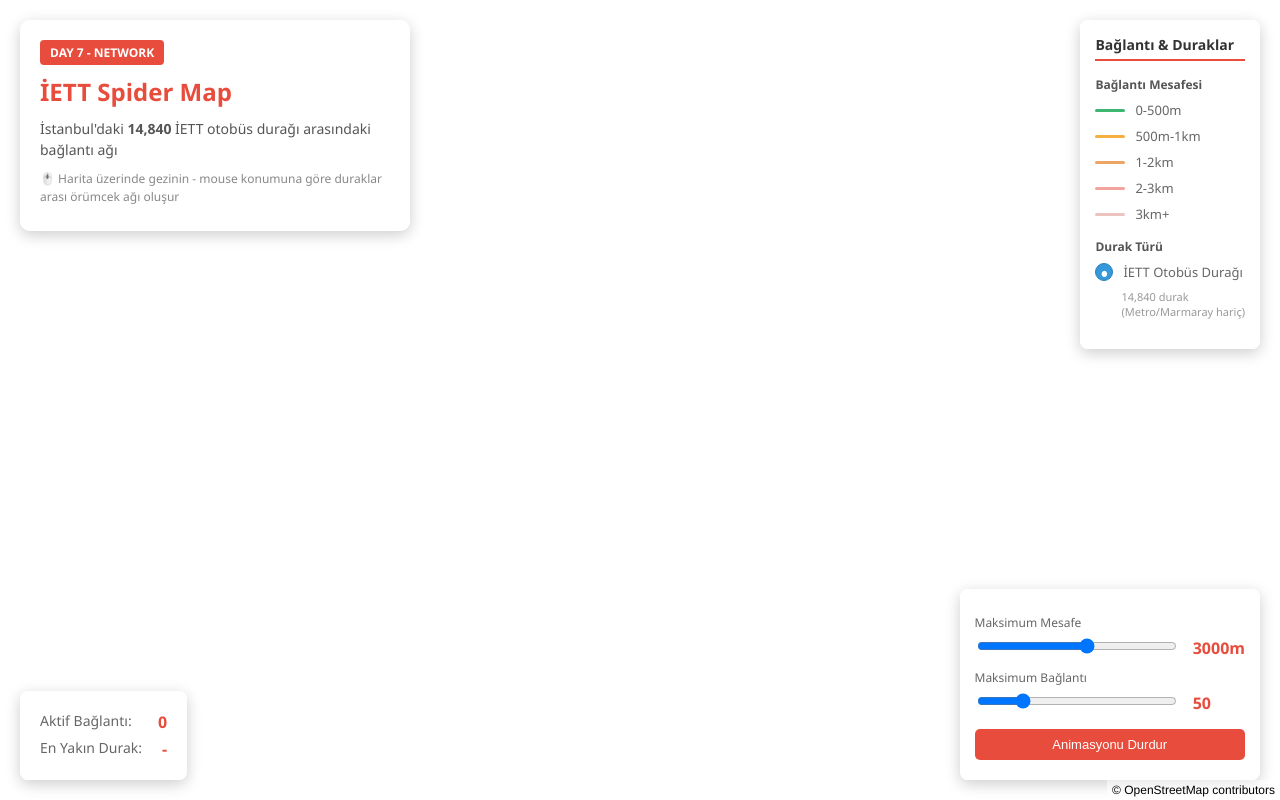
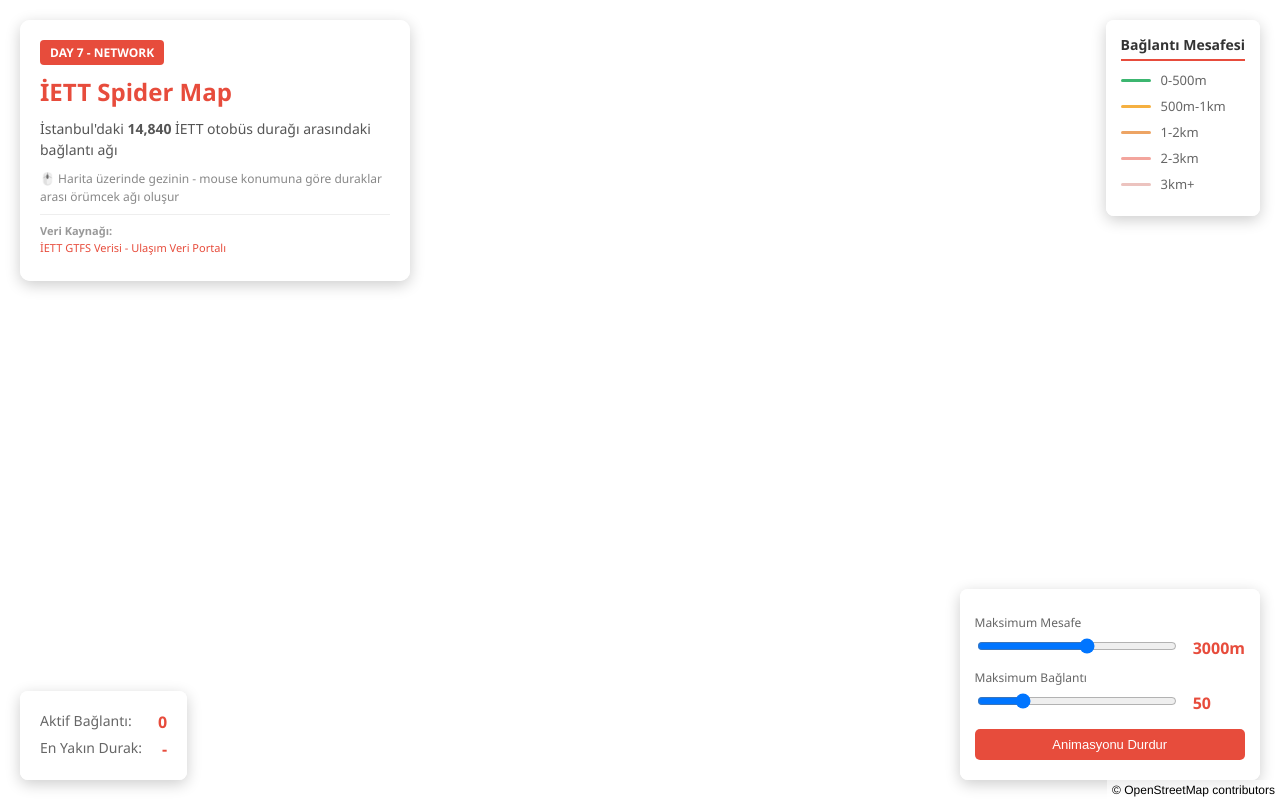
Before and after one commit to okansafak/30DayMapChallenge2025, a website: page maps/day07.html in a window 1280 px wide. Drawn offline with nearby package versions, Linux system fonts and the light colour scheme; no server answers.

Commit message:
Add data source link and simplify legend

```diff
--- a/maps/day07.html
+++ b/maps/day07.html
@@ -115,17 +115,6 @@
             margin-right: 10px;
             border-radius: 2px;
         }
-        .legend-symbol {
-            width: 16px;
-            height: 16px;
-            margin-right: 10px;
-            border-radius: 50%;
-            display: flex;
-            align-items: center;
-            justify-content: center;
-            font-size: 10px;
-            flex-shrink: 0;
-        }
         .legend-label {
             color: #666;
         }
@@ -184,6 +173,12 @@
         <p style="font-size: 12px; color: #888; margin-top: 10px;">
             🖱️ Harita üzerinde gezinin - mouse konumuna göre duraklar arası örümcek ağı oluşur
         </p>
+        <p style="font-size: 11px; color: #999; margin-top: 8px; border-top: 1px solid #eee; padding-top: 8px;">
+            <strong>Veri Kaynağı:</strong><br>
+            <a href="https://ulasav.csb.gov.tr/dataset/34-iett-gtfs-verisi" target="_blank" style="color: #e74c3c; text-decoration: none;">
+                İETT GTFS Verisi - Ulaşım Veri Portalı
+            </a>
+        </p>
     </div>
 
     <div class="stats">
@@ -198,10 +193,8 @@
     </div>
 
     <div class="legend">
-        <h3>Bağlantı & Duraklar</h3>
+        <h3>Bağlantı Mesafesi</h3>
 
-        <div class="legend-section">
-            <div class="legend-section-title">Bağlantı Mesafesi</div>
         <div class="legend-item">
             <div class="legend-color" style="background: #27ae60; opacity: 0.9;"></div>
             <span class="legend-label">0-500m</span>
@@ -221,21 +214,6 @@
         <div class="legend-item">
             <div class="legend-color" style="background: #c0392b; opacity: 0.3;"></div>
             <span class="legend-label">3km+</span>
-            </div>
-        </div>
-
-        <div class="legend-section">
-            <div class="legend-section-title">Durak Türü</div>
-            <div class="legend-item">
-                <div class="legend-symbol" style="background: #3498db; border: 1px solid #2980b9;">
-                    <span style="color: white; font-size: 8px;">●</span>
-                </div>
-                <span class="legend-label">İETT Otobüs Durağı</span>
-            </div>
-            <div style="font-size: 11px; color: #999; margin-top: 5px; padding-left: 26px;">
-                14,840 durak<br>
-                (Metro/Marmaray hariç)
-            </div>
         </div>
     </div>
 
```
Lines whose indentation alone changed are shown as unchanged.
